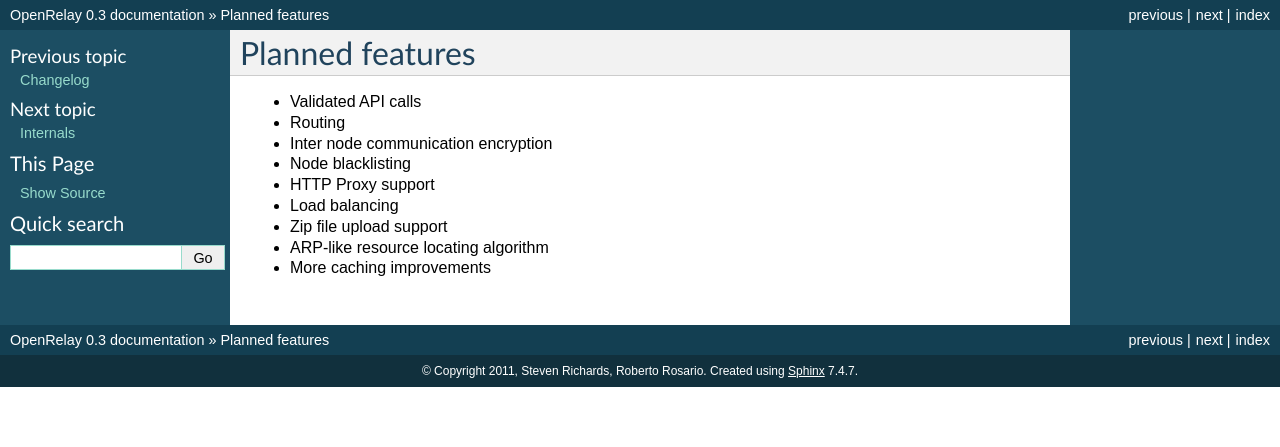
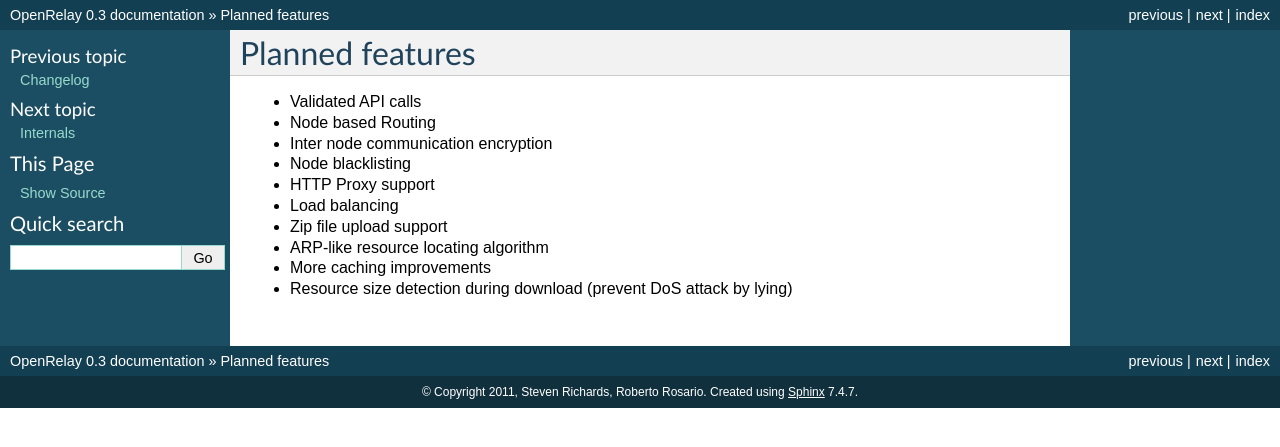
Before and after one commit to srri-zz/OpenRelay, a Sphinx documentation site: the page built from docs/planned.rst, in a window 1280 px wide. Shown: the top 447 px of the page. Built offline with Sphinx 7.4.7, drawn with Linux system fonts in a browser that asks for light colours.

Commit message:
Updated planned features file

```diff
--- a/docs/planned.rst
+++ b/docs/planned.rst
@@ -3,7 +3,7 @@
 ================
 
 * Validated API calls
-* Routing
+* Node based Routing
 * Inter node communication encryption
 * Node blacklisting
 * HTTP Proxy support
@@ -11,3 +11,4 @@
 * Zip file upload support
 * ARP-like resource locating algorithm
 * More caching improvements
+* Resource size detection during download (prevent DoS attack by lying)
```
